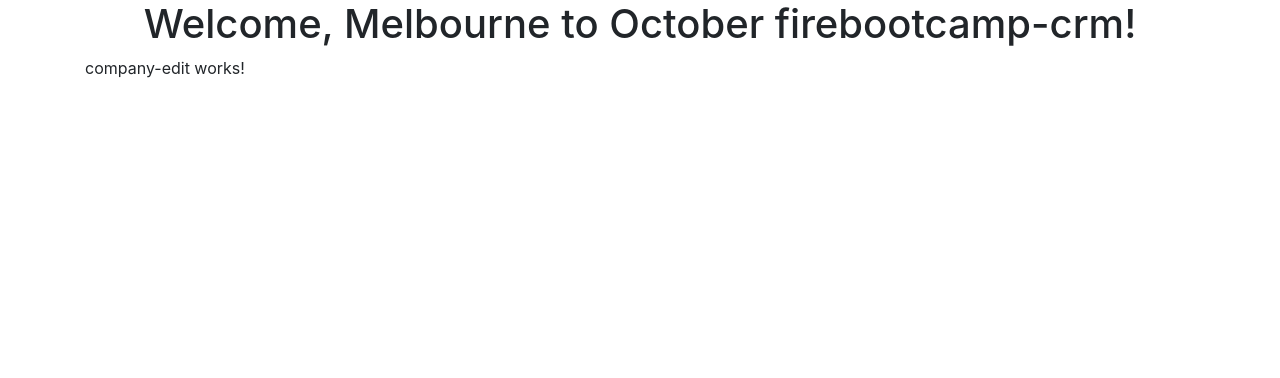
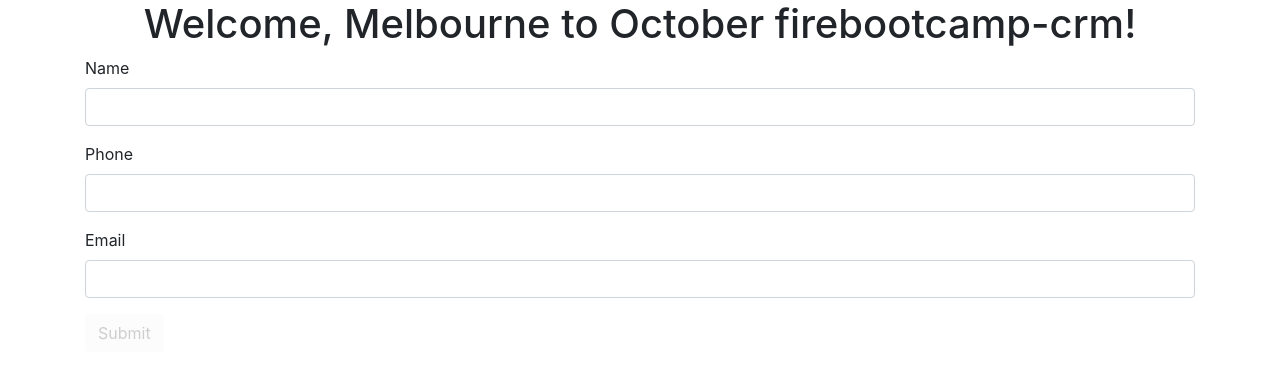
Before and after one commit to brendan-nobadthing/firebootcamp-angular-mel-201810, an Angular app: page /company/edit/1 in a window 1280 px wide. Shown: the top 378 px of the page. Built offline with nearby package versions, Linux system fonts and the light colour scheme.

Commit message:
add company

```diff
--- a/src/app/app-routing.module.ts
+++ b/src/app/app-routing.module.ts
@@ -10,7 +10,7 @@
 ];
 
 @NgModule({
-  imports: [RouterModule.forRoot(routes)],
-  exports: [RouterModule]
+  exports: [RouterModule],
+  imports: [RouterModule.forRoot(routes)]
 })
 export class AppRoutingModule { }
--- a/src/app/app.module.ts
+++ b/src/app/app.module.ts
@@ -3,13 +3,13 @@
 
 import { AppRoutingModule } from './app-routing.module';
 import { AppComponent } from './app.component';
-import { FormsModule } from '@angular/forms';
 import { CompanyListComponent } from './company/company-list/company-list.component';
 import { NgbModule } from '@ng-bootstrap/ng-bootstrap';
 import { HttpClientModule } from '@angular/common/http';
 import { CompanyTableComponent } from './company/company-table/company-table.component';
 import { CompanyEditComponent } from './company/company-edit/company-edit.component'
 
+import { FormsModule, ReactiveFormsModule } from '@angular/forms';
 @NgModule({
   declarations: [
     AppComponent,
@@ -22,6 +22,7 @@
     AppRoutingModule,
     FormsModule,
     HttpClientModule,
+    ReactiveFormsModule,
     NgbModule.forRoot()
   ],
   providers: [],
--- a/src/app/company/company-edit/company-edit.component.html
+++ b/src/app/company/company-edit/company-edit.component.html
@@ -1,3 +1,27 @@
-<p>
-  company-edit works!
-</p>
+<form [formGroup]="companyForm" novalidate>
+
+  <div class="form-group">
+    <label for="name">Name</label>
+    <input type="text" class="form-control" name="name" formControlName="name">
+    <div *ngIf="companyForm.get('name').hasError('required')
+          && companyForm.get('name').touched" class="alert alert-danger">
+      Name is required
+    </div>
+  </div>
+
+  <div class="form-group">
+    <label for="phone">Phone</label>
+    <input type="text" class="form-control" name="phone" formControlName="phone" />
+  </div>
+
+  <div class="form-group">
+    <label for="email">Email</label>
+    <input type="text" class="form-control" name="email" formControlName="email" />
+  </div>
+
+  <div class="form-group">
+    <button
+    (click)="saveCompany()"
+    [disabled]="!companyForm.valid" class="btn btn-default">Submit</button>
+  </div>
+</form>
--- a/src/app/company/company-edit/company-edit.component.ts
+++ b/src/app/company/company-edit/company-edit.component.ts
@@ -1,4 +1,8 @@
 import { Component, OnInit } from '@angular/core';
+import { Company } from '../company';
+import { FormGroup, FormBuilder, Validators } from '@angular/forms';
+import { Router, ActivatedRoute } from '@angular/router';
+import { CompanyService } from '../company.service';
 
 @Component({
   selector: 'fbc-company-edit',
@@ -7,9 +11,53 @@
 })
 export class CompanyEditComponent implements OnInit {
 
-  constructor() { }
+  companyId: number;
+  isNewCompany: boolean;
+  company = {} as Company;
+  companyForm: FormGroup;
+
+  constructor(
+    private router: Router,
+    private activatedRoute: ActivatedRoute,
+    private companyService: CompanyService,
+    private formBuilder: FormBuilder
+  ) { }
 
   ngOnInit() {
+    this.companyId
+    = this.activatedRoute.snapshot.params['id']
+    this.isNewCompany = this.companyId == 0;
+
+    this.buildForm();
+
+    if(!this.isNewCompany){
+      // Load company details
+    }
+  }
+
+
+  buildForm(){
+    this.companyForm = this.formBuilder.group(
+      {
+        name: ['', Validators.required],
+        phone: [''],
+        email: ['']
+      }
+
+      // No type safety :(
+    )
+  }
+
+  saveCompany(){
+    if(this.isNewCompany){
+      this.companyService
+      .addCompany(this.companyForm.value)
+      .subscribe(c => {
+        this.router.navigateByUrl('/company/list')
+      })
+    }else{
+      // update current company
+    }
   }
 
 }
--- a/src/app/company/company-list/company-list.component.html
+++ b/src/app/company/company-list/company-list.component.html
@@ -2,7 +2,8 @@
 <!-- GITHUB URL : https://github.com/brendan-ssw/ -->
 <h1>
   Companies
-   <button class="btn btn-success float-right">Add</button>
+   <button class="btn btn-success float-right"
+   [routerLink]="['/company/edit', 0]">Add</button>
 </h1>
 
 <div>
--- a/src/app/company/company-table/company-table.component.html
+++ b/src/app/company/company-table/company-table.component.html
@@ -13,8 +13,11 @@
       <td>{{company.email}}</td>
       <td>{{company.phone}}</td>
       <td class="company-row">
-        <button class="btn btn-info">Edit</button>
-        <button class="btn btn-danger" (click)="deleteCompany(company)">Delete</button>
+        <button class="btn btn-info"
+        [routerLink]="['/company/edit', company.id]"
+        >Edit</button>
+        <button class="btn btn-danger"
+        (click)="deleteCompany(company)">Delete</button>
      </td>
     </tr>
   </tbody>
--- a/src/app/company/company.service.ts
+++ b/src/app/company/company.service.ts
@@ -1,6 +1,6 @@
 import { Injectable } from '@angular/core';
 import { Company } from './company';
-import { HttpClient } from '@angular/common/http';
+import { HttpClient, HttpHeaders } from '@angular/common/http';
 import { Observable } from 'rxjs';
 import { catchError } from 'rxjs/operators';
 
@@ -14,18 +14,32 @@
   constructor(private httpClient: HttpClient) { }
 
   getCompanies(): Observable<Company[]> {
-    return this.httpClient.get<Company[]>(`${this.API_BASE}/company`)
+    return this.httpClient
+    .get<Company[]>(`${this.API_BASE}/company`)
     .pipe(
       catchError(this.myErrorHandler)
     );
   }
 
   deleteCompany(id: number): Observable<Company>{
-    return this.httpClient.delete<Company>(`${this.API_BASE}/company/${id}`)
+    return this.httpClient
+    .delete<Company>(`${this.API_BASE}/company/${id}`)
   }
 
-  myErrorHandler(err): Observable<Company[]> {
+
+  addCompany(company: Company): Observable<Company>{
+    return this.httpClient
+    .post<Company>(`${this.API_BASE}/company`, company,
+      {
+        headers: new HttpHeaders()
+        .set('content-type', 'application/json')
+      }
+    )
+    .pipe(this.myErrorHandler)
+  }
+
+  myErrorHandler(err): Observable<any> {
     console.error('service error', err);
-    return new Observable<Company[]>();
+    return new Observable();
   }
 }
```
